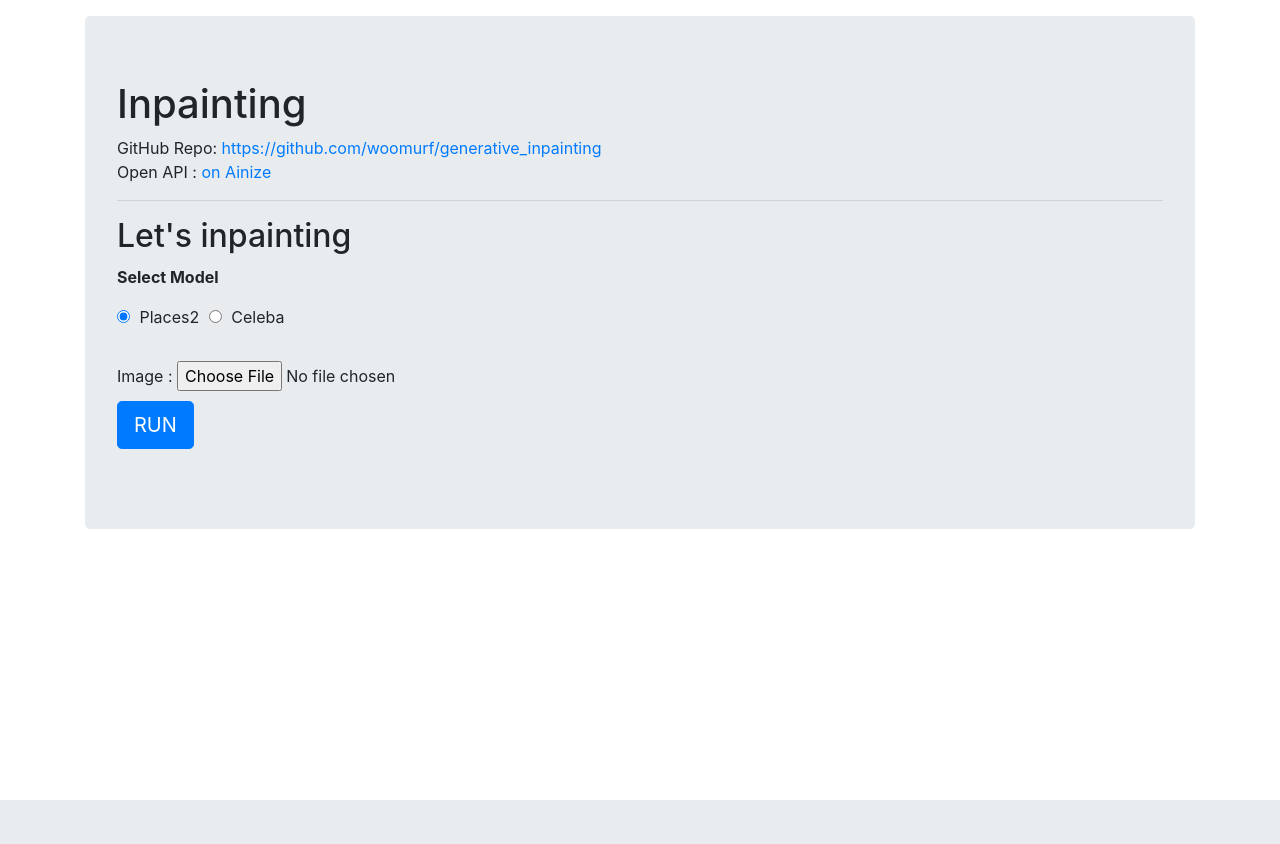
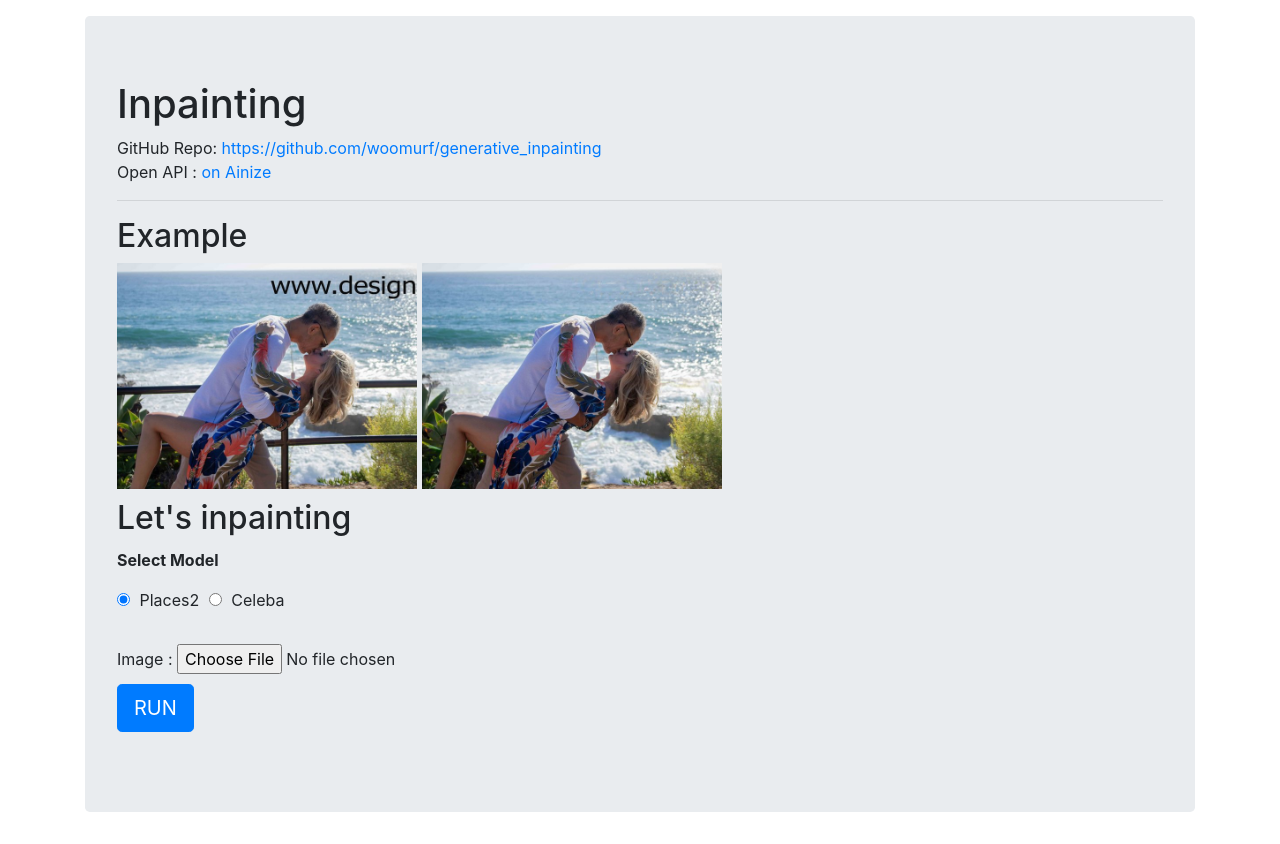
Before and after one commit to JiahuiYu/generative_inpainting, a Flask app: page / in a window 1280 px wide. Before the commit the page ends 800 px from the top, so only its background shows below. Run offline with Flask 2, Linux system fonts and the light colour scheme; some libraries are stand-ins or nearby versions.

Commit message:
add example image

```diff
--- a/templates/index.html
+++ b/templates/index.html
@@ -56,6 +56,11 @@
 
                 <hr class="solid">
                 <!-- If your project have a input files -->
+                <div style="margin-bottom: 10px;">
+                    <h2>Example</h2>
+                    <img id="sample1" style="display: inline-block;" width="300" src="https://raw.githubusercontent.com/woomurf/generative_inpainting/master/examples/places2/case1_raw.png">
+                    <img id="sample2" style="display: inline-block;" width="300" src="https://raw.githubusercontent.com/woomurf/generative_inpainting/master/examples/places2/case1_output.png">
+                </div>
                 <h2>Let's inpainting </h2>
                 <div id="model" style="margin-top: 10px;">
                     <p><b>Select Model</b></p>
```
